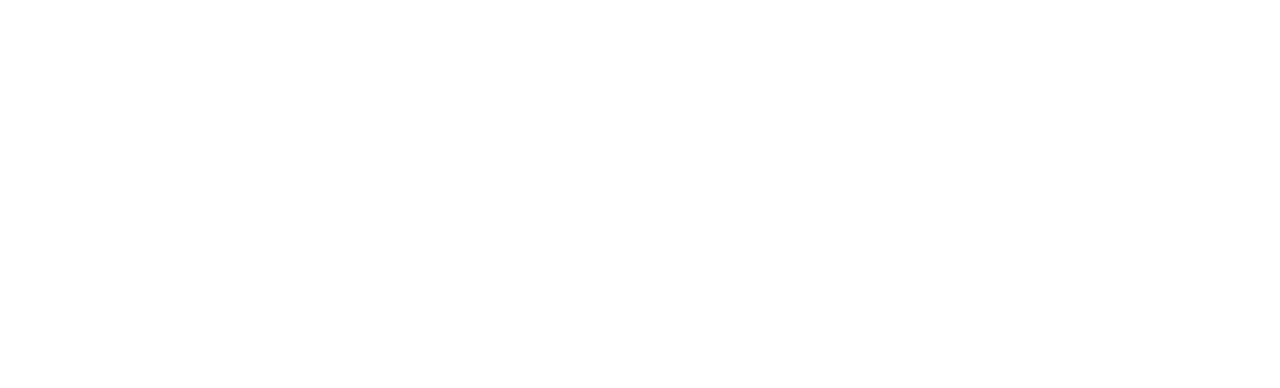
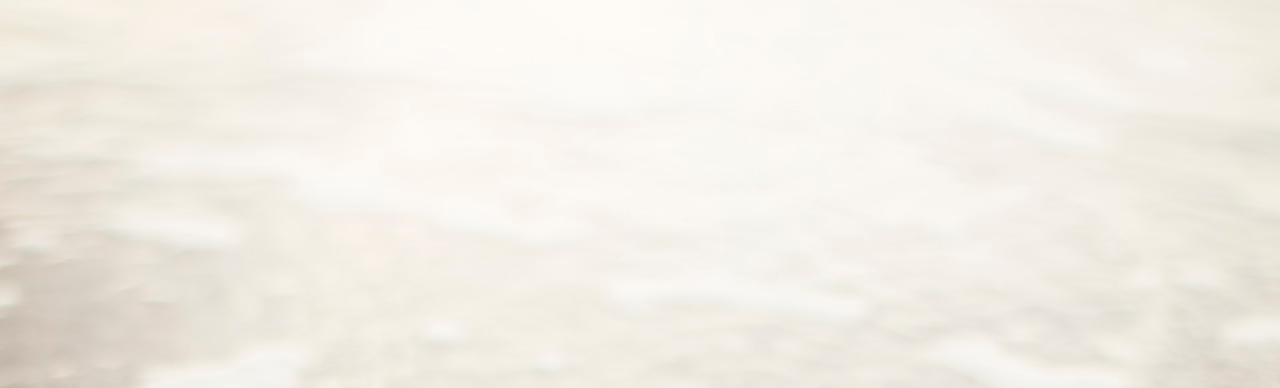
Before and after one commit to Denys-Fadieiev/homework-2, a plain HTML site: page index.html in a window 1280 px wide. Shown: the top 388 px of the page. Drawn offline with Linux system fonts and the light colour scheme.

Commit message:
way correct

```diff
--- a/assets/css/style.css
+++ b/assets/css/style.css
@@ -16,7 +16,7 @@ body{
 width: 100vw;
 height: 100vh;
 padding: 392px 0;
-background-image: url(assets/img/beachshowcase.jpg);
+background-image: url("../img/beachshowcase.jpg");
 background-size: cover;
 background-position: center;
 text-align: center;
```
